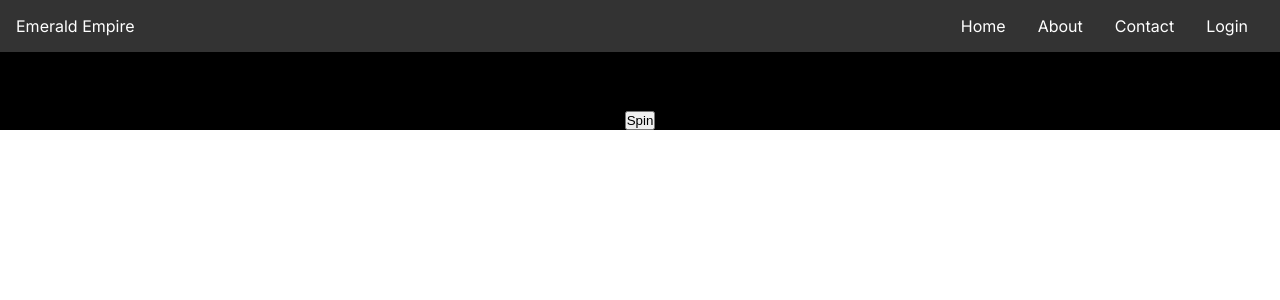
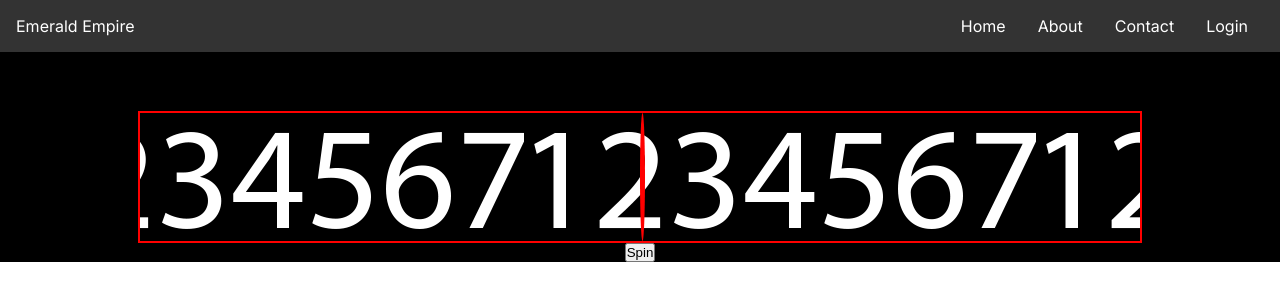
Before and after one commit to Koksiarz100/Emerald-Empire, a Next.js app in the folder client/: page / in a window 1280 px wide. Shown: the top 300 px of the page. Built offline with nearby package versions, Linux system fonts and the light colour scheme.

Commit message:
work on roulette

```diff
--- a/client/app/page.tsx
+++ b/client/app/page.tsx
@@ -1,19 +1,35 @@
 'use client'
 
-import React, { useState } from "react";
+import React, { useState, useEffect } from "react";
 
 import "./styles.scss";
 
 export default function Home() {
+  const [backgroundPosition, setBackgroundPosition] = useState(5000);
+  const [position, setPosition] = useState(5000);
+
+  useEffect(() => {
+    if (backgroundPosition > position) {
+      const timer = setTimeout(() => {
+        setBackgroundPosition(backgroundPosition - 100);
+      }, 100);
+      return () => clearTimeout(timer);
+    }
+  }, [backgroundPosition, position]);
+
+  const spin = () => {
+    setPosition(position - 5000);
+  }
+
   return (
     <main>
       <h1>Emerald Empire</h1>
       <p>Casino online</p>
       <div className="roulette-wrapper">
-        <div className="roulette-wheel">
-
+        <div className="roulette-wheel" style={{backgroundPosition: `${backgroundPosition}px`}}>
+          <div className="roulette-arrow"></div>
         </div>
-        <button className="test-button">Spin</button>
+        <button className="test-button" onClick={() => spin()}>Spin</button>
       </div>
     </main>
   );
--- a/client/app/styles.scss
+++ b/client/app/styles.scss
@@ -10,5 +10,24 @@ main {
     flex-direction: column;
     align-items: center;
     justify-content: center;
+
+    .roulette-wheel {
+      width: 1000px;
+      height: 128px;
+      background-image: url('/test.png');
+      background-repeat: repeat-x;
+      transition: all 0.5s ease;
+      transition-behavior: smooth;
+      border: 2px solid red;
+
+      .roulette-arrow {
+        width: 5px;
+        height: 128px;
+        background-color: red;
+        border-radius: 50%;
+        position: absolute;
+        left: 50%;
+      }
+    }
   }
 }
--- a/client/package.json
+++ b/client/package.json
@@ -9,12 +9,10 @@
     "lint": "next lint"
   },
   "dependencies": {
-    "@types/styled-components": "^5.1.34",
     "next": "14.2.1",
     "react": "^18",
     "react-dom": "^18",
-    "sass": "^1.75.0",
-    "styled-components": "^6.1.8"
+    "sass": "^1.75.0"
   },
   "devDependencies": {
     "@types/node": "^20",
```
Also changed, not shown: 1 other file (tests, documents, lock files or other folders).
